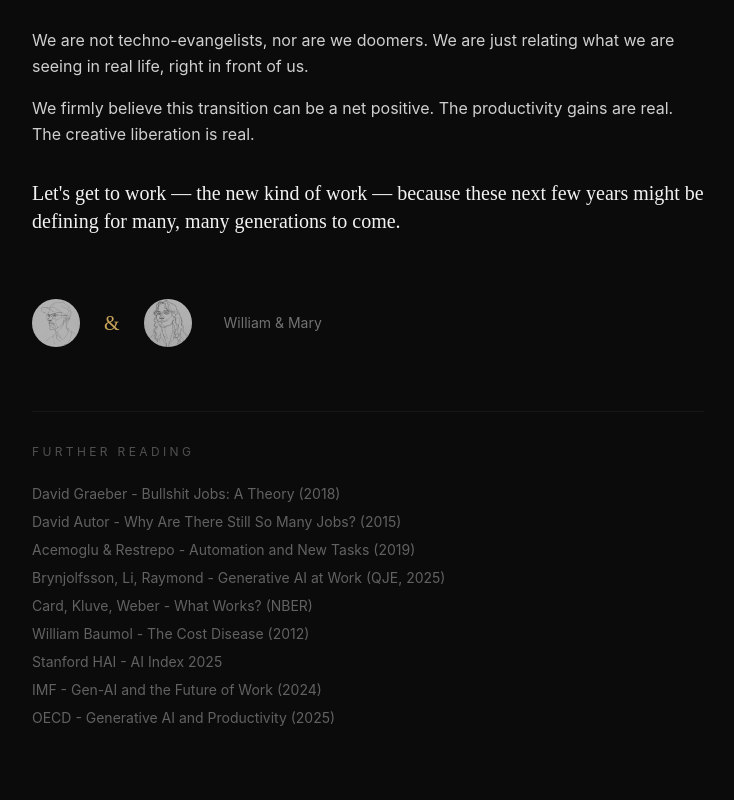
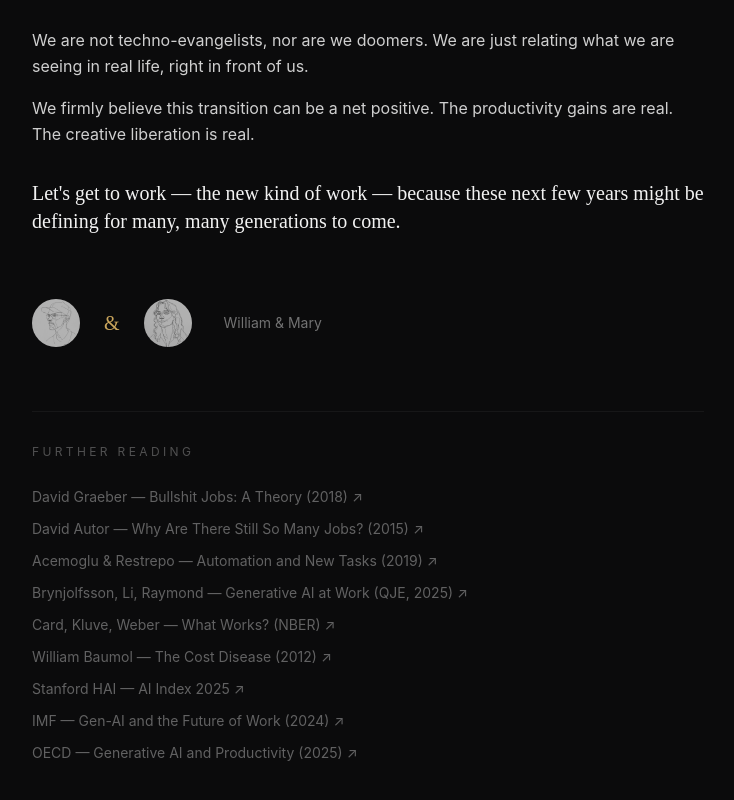
Before and after one commit to thepeopleofcx/essay-v2, a Next.js app: page /essay/b in a window 1280 px wide. Shown: the part 5181-5981 px from the top of the page, without its empty margins (272-1006 px from the left). Built offline with nearby package versions, Linux system fonts and the light colour scheme.

Commit message:
Add links to all bibliography sources

```diff
--- a/app/essay/a/page.tsx
+++ b/app/essay/a/page.tsx
@@ -371,8 +371,15 @@ export default function VariantA() {
           </p>
           <ul className="space-y-3 max-w-2xl">
             {bibliography.map((item, i) => (
-              <li key={i} className="font-sans text-sm text-muted/60 leading-relaxed">
-                {item}
+              <li key={i}>
+                <a
+                  href={item.url}
+                  target="_blank"
+                  rel="noopener noreferrer"
+                  className="font-sans text-sm text-muted/60 leading-relaxed hover:text-paper/80 transition-colors duration-300"
+                >
+                  {item.title} ↗
+                </a>
               </li>
             ))}
           </ul>
--- a/app/essay/b/page.tsx
+++ b/app/essay/b/page.tsx
@@ -304,7 +304,9 @@ export default function VariantB() {
           <p className="font-sans text-xs uppercase tracking-[0.28em] text-muted/40 mb-6">Further Reading</p>
           <ul className="space-y-2">
             {bibliography.map((item, i) => (
-              <li key={i} className="font-sans text-sm text-muted/50">{item}</li>
+              <li key={i}>
+                <a href={item.url} target="_blank" rel="noopener noreferrer" className="font-sans text-sm text-muted/50 hover:text-paper/80 transition-colors">{item.title} ↗</a>
+              </li>
             ))}
           </ul>
         </section>
--- a/data/essay.ts
+++ b/data/essay.ts
@@ -140,16 +140,16 @@ export const counterarguments: Counterargument[] = [
   { id: "c3", question: "But what about social fragmentation?", response: "The response is local community infrastructure and culture-first reinvestment." },
 ];
 
-export const bibliography: string[] = [
-  "David Graeber - Bullshit Jobs: A Theory (2018)",
-  "David Autor - Why Are There Still So Many Jobs? (2015)",
-  "Acemoglu & Restrepo - Automation and New Tasks (2019)",
-  "Brynjolfsson, Li, Raymond - Generative AI at Work (QJE, 2025)",
-  "Card, Kluve, Weber - What Works? (NBER)",
-  "William Baumol - The Cost Disease (2012)",
-  "Stanford HAI - AI Index 2025",
-  "IMF - Gen-AI and the Future of Work (2024)",
-  "OECD - Generative AI and Productivity (2025)",
+export const bibliography: { title: string; url: string }[] = [
+  { title: "David Graeber — Bullshit Jobs: A Theory (2018)", url: "https://theanarchistlibrary.org/library/david-graeber-bullshit-jobs" },
+  { title: "David Autor — Why Are There Still So Many Jobs? (2015)", url: "https://economics.mit.edu/sites/default/files/publications/AutorJEP2015.pdf" },
+  { title: "Acemoglu & Restrepo — Automation and New Tasks (2019)", url: "https://www.aeaweb.org/articles?id=10.1257/jep.33.2.3" },
+  { title: "Brynjolfsson, Li, Raymond — Generative AI at Work (QJE, 2025)", url: "https://academic.oup.com/qje/article/139/3/1721/7607605" },
+  { title: "Card, Kluve, Weber — What Works? (NBER)", url: "https://www.nber.org/papers/w21431" },
+  { title: "William Baumol — The Cost Disease (2012)", url: "https://yalebooks.yale.edu/book/9780300198157/the-cost-disease/" },
+  { title: "Stanford HAI — AI Index 2025", url: "https://aiindex.stanford.edu/report/" },
+  { title: "IMF — Gen-AI and the Future of Work (2024)", url: "https://www.imf.org/en/Publications/Staff-Discussion-Notes/Issues/2024/01/14/Gen-AI-Artificial-Intelligence-and-the-Future-of-Work-542379" },
+  { title: "OECD — Generative AI and Productivity (2025)", url: "https://www.oecd.org/en/publications/the-effects-of-generative-ai-on-high-skilled-workers_91e36406-en.html" },
 ];
 
 export const speakerPortraits: Record<Speaker, string> = {
```
